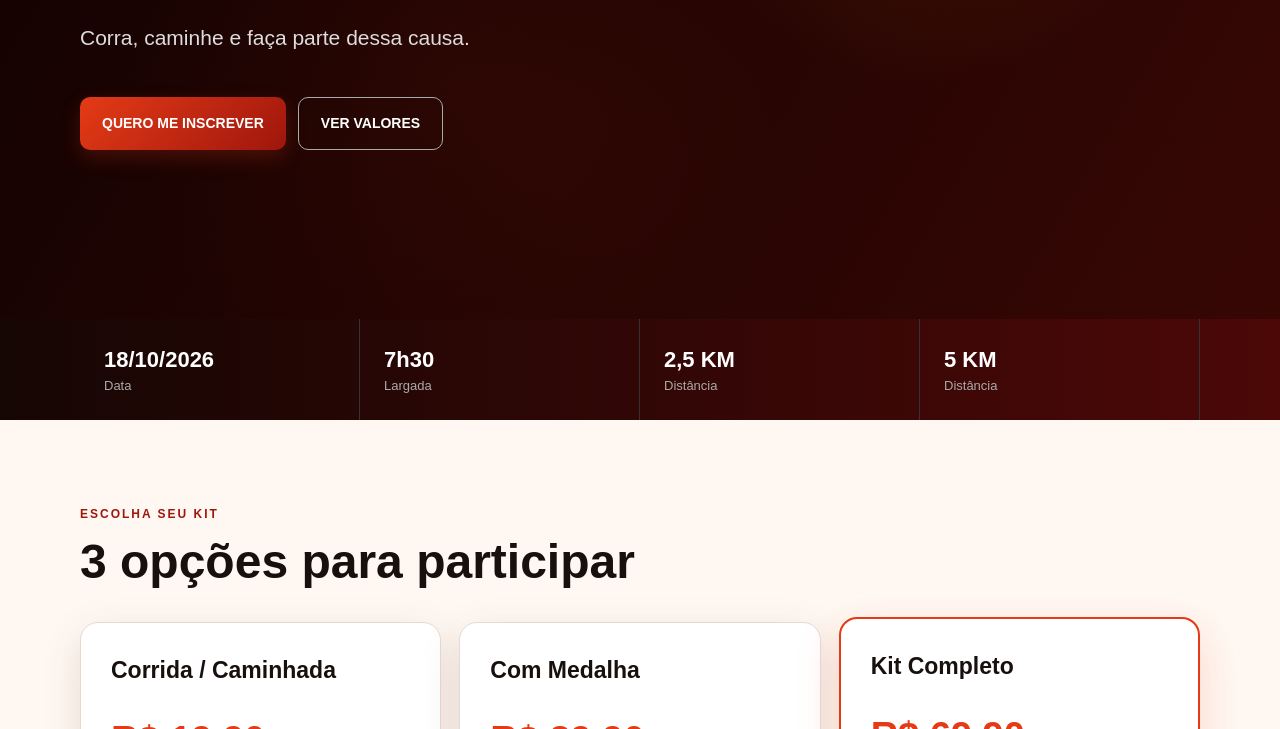
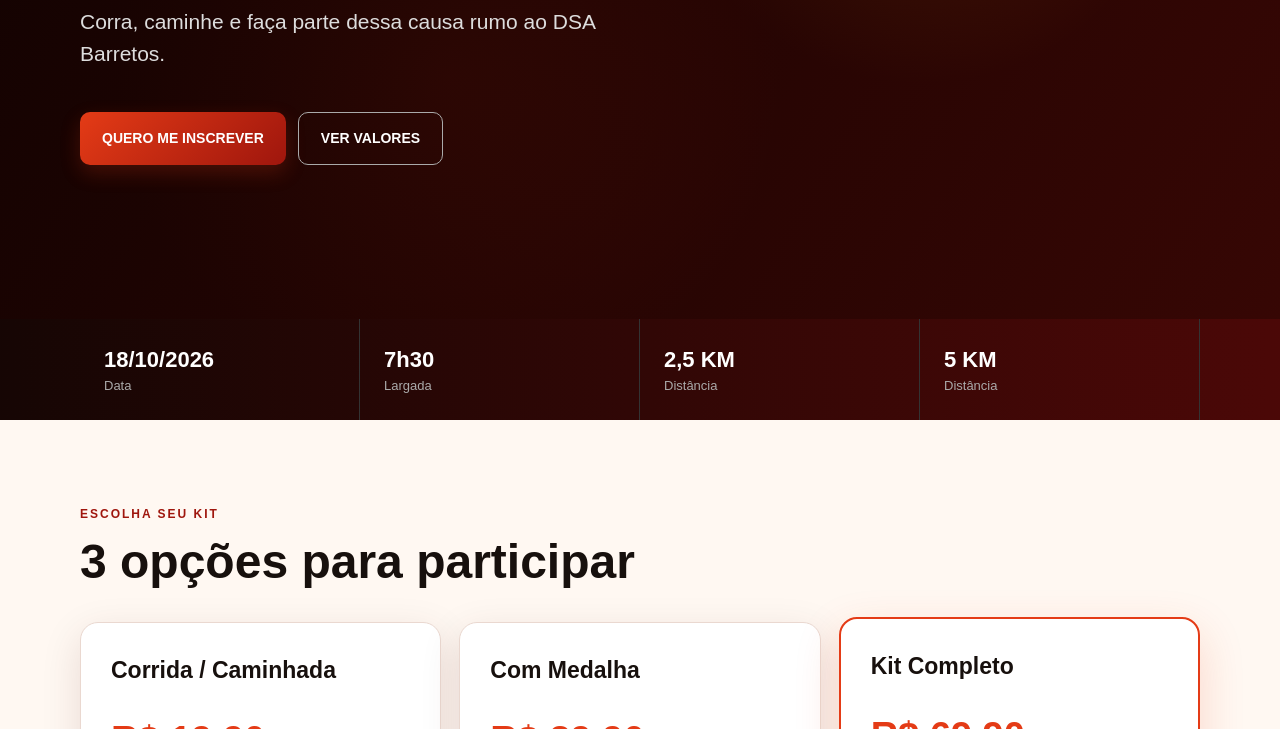
Before and after one commit to cwplayeventos/corrida, a website: page index.html in a window 1280 px wide. Shown: the part 371-1100 px from the top of the page. Drawn offline with Linux system fonts and the light colour scheme.

Commit message:
Update index.html

```diff
--- a/index.html
+++ b/index.html
@@ -16,7 +16,7 @@
 <!--<img class="hero-logo" src="assets/logo.png" alt="Guerreiros do Baca">-->
 <p class="eyebrow">18 DE OUTUBRO DE 2026 • 7H30 • PARQUE BACACHERI</p>
 <h1>I Corrida Beneficente<br><strong>Guerreiros do Baca</strong></h1>
-<p class="hero-sub">Corra, caminhe e faça parte dessa causa.</p>
+<p class="hero-sub">Corra, caminhe e faça parte dessa causa rumo ao DSA Barretos.</p>
 <div class="hero-actions"><a href="#inscricao" class="btn btn-primary">QUERO ME INSCREVER</a><a href="#kits" class="btn btn-outline">VER VALORES</a></div>
 </div>
 </header>
```
